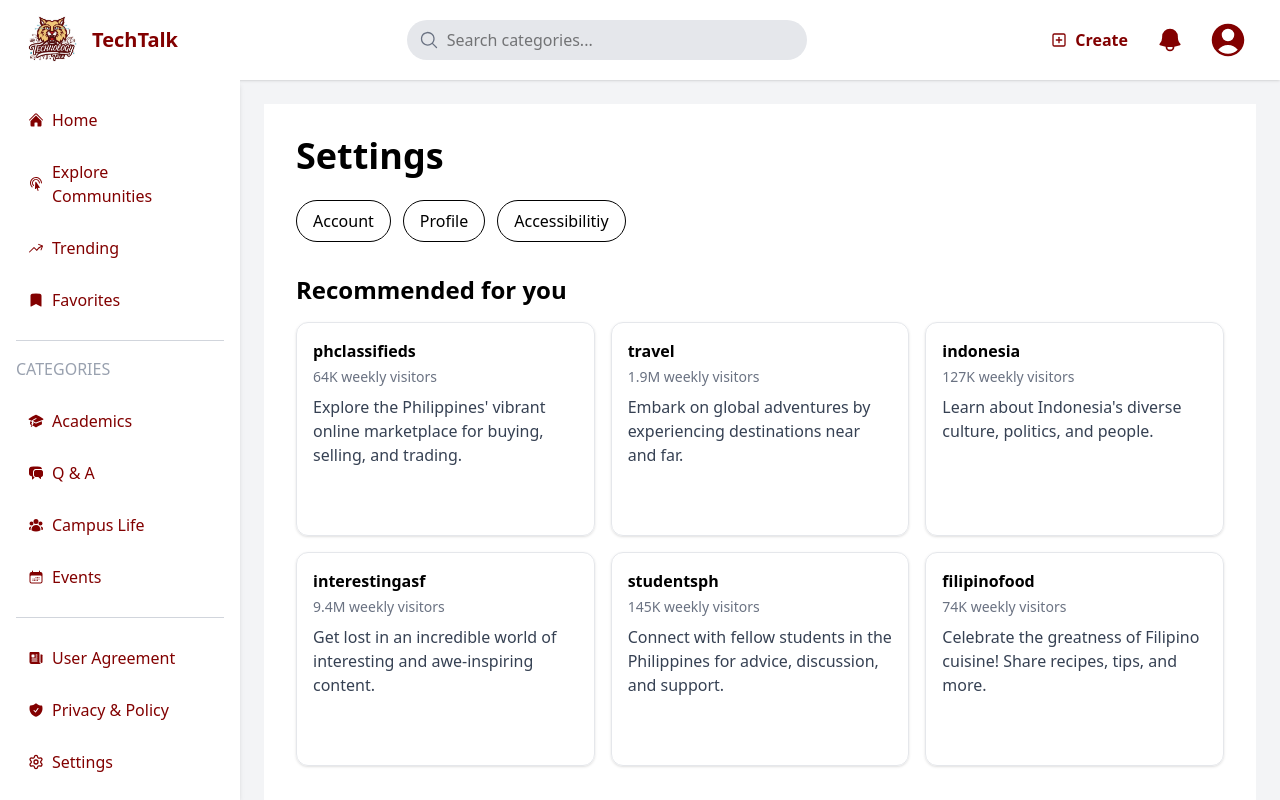
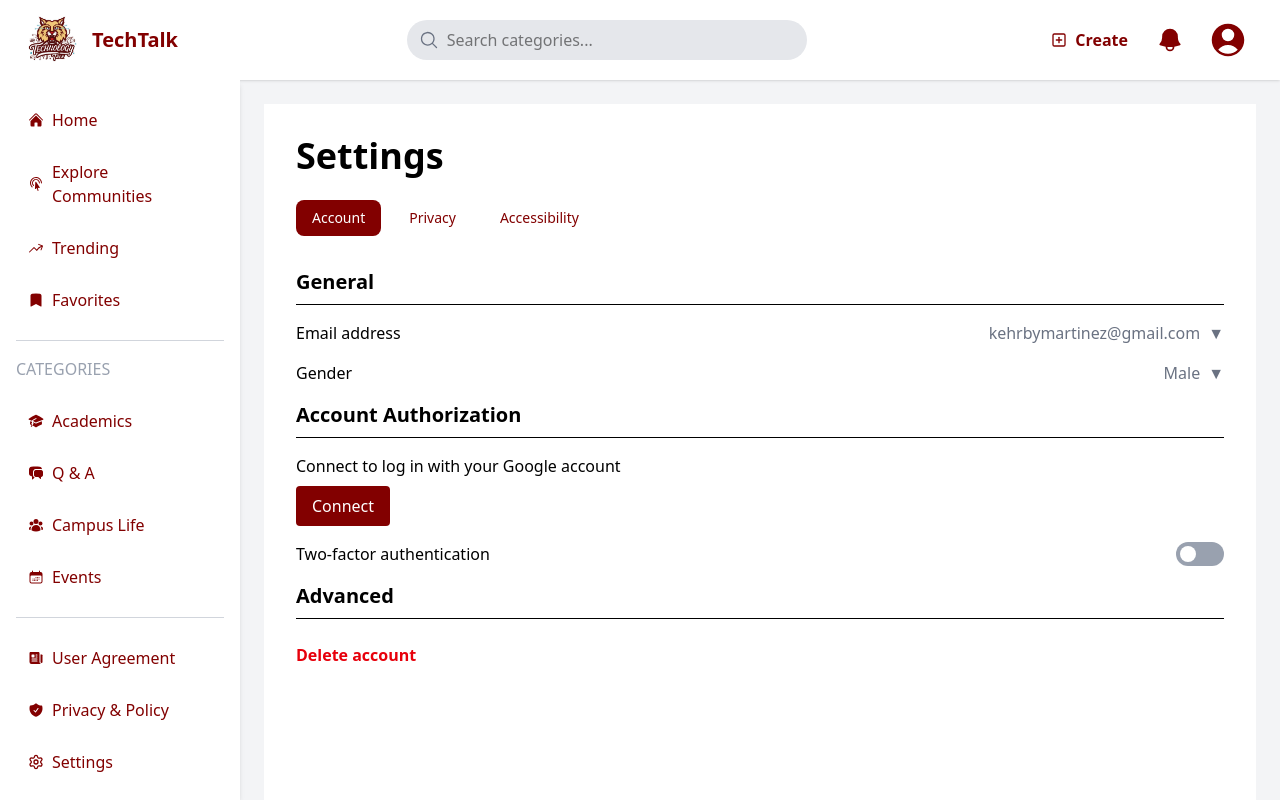
Before and after one commit to ivebaan/Technology-Talk, a React (Vite) app in the folder tech-talk/: page /app/settings in a window 1280 px wide. Built offline with nearby package versions, Linux system fonts and the light colour scheme; data requests are answered from the project's data file.

Commit message:
Settings/AccountPage
Add the AccountPage in settings also added other buttons like privacy and Accessibility

```diff
--- a/tech-talk/src/pages/Settings.jsx
+++ b/tech-talk/src/pages/Settings.jsx
@@ -1,40 +1,188 @@
-import React, { useEffect, useState } from "react";
+import React, { useState } from "react";
 
-const CommunityCard = ({ title, visitors, description }) => (
-  <div className="border border-gray-200 p-4 rounded-xl shadow-sm hover:shadow-md transition">
-    <h3 className="font-bold text-maroon-800 mb-1">{title}</h3>
-    <p className="text-sm text-gray-500 mb-2">{visitors} weekly visitors</p>
-    <p className="text-gray-700 mb-3">{description}</p>
-    <button className="bg-maroon-700 text-white px-4 py-2 rounded-full hover:bg-maroon-800 transition">
-      Join
-    </button>
-  </div>
-);
+const Settings = () => {
+  const categories = ["Account", "Privacy", "Accessibility"];
 
-const Communities = () => {
-  const categories = ["Account", "Profile", "Accessibilitiy"];
-  // const [communities, setCommunities] = useState([]);
-  const [recommended, setRecommended] = useState([]);
+  const [activeCategory, setActiveCategory] = useState("Account");
 
-  useEffect(() => {
-    fetch("http://localhost:3000/recommended")
-      .then((res) => res.json())
-      .then((data) => setRecommended(data))
-      .catch((err) => console.error("Error fetching data: ", err));
-  }, []);
+  // Toggle sections
+  const [showEmail, setShowEmail] = useState(false);
+  const [showGender, setShowGender] = useState(false);
+
+  // Form states
+  const [email, setEmail] = useState("kehrbymartinez@gmail.com");
+  const [newEmail, setNewEmail] = useState("");
+  const [gender, setGender] = useState("Male");
+
+  // Authorization states
+  const [googleConnected, setGoogleConnected] = useState(false);
+  const [twoFactor, setTwoFactor] = useState(false);
+
+  const renderContent = () => {
+    switch (activeCategory) {
+      case "Account":
+        return (
+          <div className="text-maroon-900">
+            {/* SECTION: General */}
+            <h2 className="text-xl font-bold mb-4 text-maroon-800 border-b pb-2">General</h2>
+
+            {/* Email */}
+            <div className="mb-4">
+              <div
+                className="flex justify-between items-center cursor-pointer"
+                onClick={() => setShowEmail(!showEmail)}
+              >
+                <span>Email address</span>
+                <div className="flex items-center gap-2 text-gray-500">
+                  <span>{email}</span>
+                  <span>{showEmail ? "▲" : "▼"}</span>
+                </div>
+              </div>
+
+              {showEmail && (
+                <div className="mt-3 ml-2">
+                  <input
+                    type="email"
+                    placeholder="Enter new email"
+                    value={newEmail}
+                    onChange={(e) => setNewEmail(e.target.value)}
+                    className="border px-3 py-2 rounded w-full mb-2"
+                  />
+                  <button
+                    className="bg-[#820000] text-white px-3 py-2 rounded"
+                    onClick={() => {
+                      if (newEmail) setEmail(newEmail);
+                      setNewEmail("");
+                      setShowEmail(false);
+                    }}
+                  >
+                    Update Email
+                  </button>
+                </div>
+              )}
+            </div>
+
+
+            {/* Gender */}
+            <div className="mb-4">
+              <div
+                className="flex justify-between items-center cursor-pointer"
+                onClick={() => setShowGender(!showGender)}
+              >
+                <span>Gender</span>
+                <div className="flex items-center gap-2 text-gray-500">
+                  <span>{gender}</span>
+                  <span>{showGender ? "▲" : "▼"}</span>
+                </div>
+              </div>
+
+              {showGender && (
+                <div className="mt-3 ml-2">
+                  <select
+                    className="border px-3 py-2 rounded w-full"
+                    value={gender}
+                    onChange={(e) => setGender(e.target.value)}
+                  >
+                    <option>Male</option>
+                    <option>Female</option>
+                    <option>Prefer not to say</option>
+                  </select>
+
+                  <button
+                    className="bg-[#820000] text-white px-3 py-2 rounded mt-2"
+                    onClick={() => setShowGender(false)}
+                  >
+                    Save Gender
+                  </button>
+                </div>
+              )}
+            </div>
+
+            {/* SECTION: Account Authorization */}
+            <h2 className="text-xl font-bold mb-4 text-maroon-800 border-b pb-2">Account Authorization</h2>
+
+            {/* Google Login */}
+            <div className="mb-4">
+              <p className="mb-2">Connect to log in with your Google account</p>
+              <button
+                className="bg-[#820000] text-white px-4 py-2 rounded"
+                onClick={() => setGoogleConnected(!googleConnected)}
+              >
+                {googleConnected ? "Disconnect" : "Connect"}
+              </button>
+            </div>
+
+            {/* Two-factor Authentication */}
+            <div className="mb-4 flex justify-between items-center">
+              <span>Two-factor authentication</span>
+
+              <label className="relative inline-block w-12 h-6">
+                <input
+                  type="checkbox"
+                  checked={twoFactor}
+                  onChange={() => setTwoFactor(!twoFactor)}
+                  className="opacity-0 w-0 h-0"
+                />
+                <span
+                  className={`absolute cursor-pointer top-0 left-0 right-0 bottom-0 rounded-full transition ${
+                    twoFactor ? "bg-[#820000]" : "bg-gray-400"
+                  }`}
+                ></span>
+                <span
+                  className={`absolute left-1 top-1 w-4 h-4 bg-white rounded-full transition ${
+                    twoFactor ? "translate-x-6" : "translate-x-0"
+                  }`}
+                ></span>
+              </label>
+            </div>
+
+            {/* SECTION: Advanced */}
+            <h2 className="text-xl font-bold mb-4 text-maroon-800 border-b pb-2">Advanced</h2>
+
+            {/* Delete Account */}
+            <div className="pt-2">
+              <button className="text-red-600 font-semibold hover:underline">
+                Delete account
+              </button>
+            </div>
+          </div>
+        );
+
+      case "Privacy":
+        return (
+          <div>
+            <h2 className="text-2xl font-bold mb-4 text-maroon-800">Privacy</h2>
+            <p className="text-maroon-900">Control your privacy, data usage, and visibility preferences.</p>
+          </div>
+        );
+
+      case "Accessibility":
+        return (
+          <div>
+            <h2 className="text-2xl font-bold mb-4 text-maroon-800">Accessibility</h2>
+            <p className="text-maroon-900">Adjust accessibility features to improve usability.</p>
+          </div>
+        );
+
+      default:
+        return null;
+    }
+  };
 
   return (
-    <div className="bg-white min-h-screen text-maroon-900 p-8 max-w-5xl mx-auto">
-      <h1 className="text-4xl font-bold mb-6 text-maroon-800">
-        Settings
-      </h1>
+    <div className="bg-white min-h-screen text-maroon-900 p-8 mx-auto">
+      <h1 className="text-4xl font-bold mb-6 text-maroon-800">Settings</h1>
 
       {/* Category Buttons */}
       <div className="flex flex-wrap gap-3 mb-8">
         {categories.map((category, index) => (
           <button
             key={index}
-            className={`px-4 py-2 rounded-full border transition border-maroon-700 text-maroon-700 hover:bg-maroon-700 hover:text-white"
+            onClick={() => setActiveCategory(category)}
+            className={`cursor-pointer px-4 py-2 rounded-lg transition text-sm ${
+              activeCategory === category
+                ? "bg-[#820000] text-white"
+                : "text-[#820000] hover:bg-[#820000] hover:text-white"
             }`}
           >
             {category}
@@ -42,15 +190,10 @@ const Communities = () => {
         ))}
       </div>
 
-      {/* Recommended Section */}
-      <h2 className="text-2xl font-semibold mb-4">Recommended for you</h2>
-      <div className="grid md:grid-cols-3 sm:grid-cols-2 grid-cols-1 gap-4 mb-8">
-        {recommended.map((item, index) => (
-          <CommunityCard key={index} {...item} />
-        ))}
-      </div>
+      {/* Dynamic Content Section */}
+      <div className="mt-6">{renderContent()}</div>
     </div>
   );
 };
 
-export default Communities;
+export default Settings;
```
Also changed, not shown: tech-talk/src/db/db.json (+46 -26 lines).
